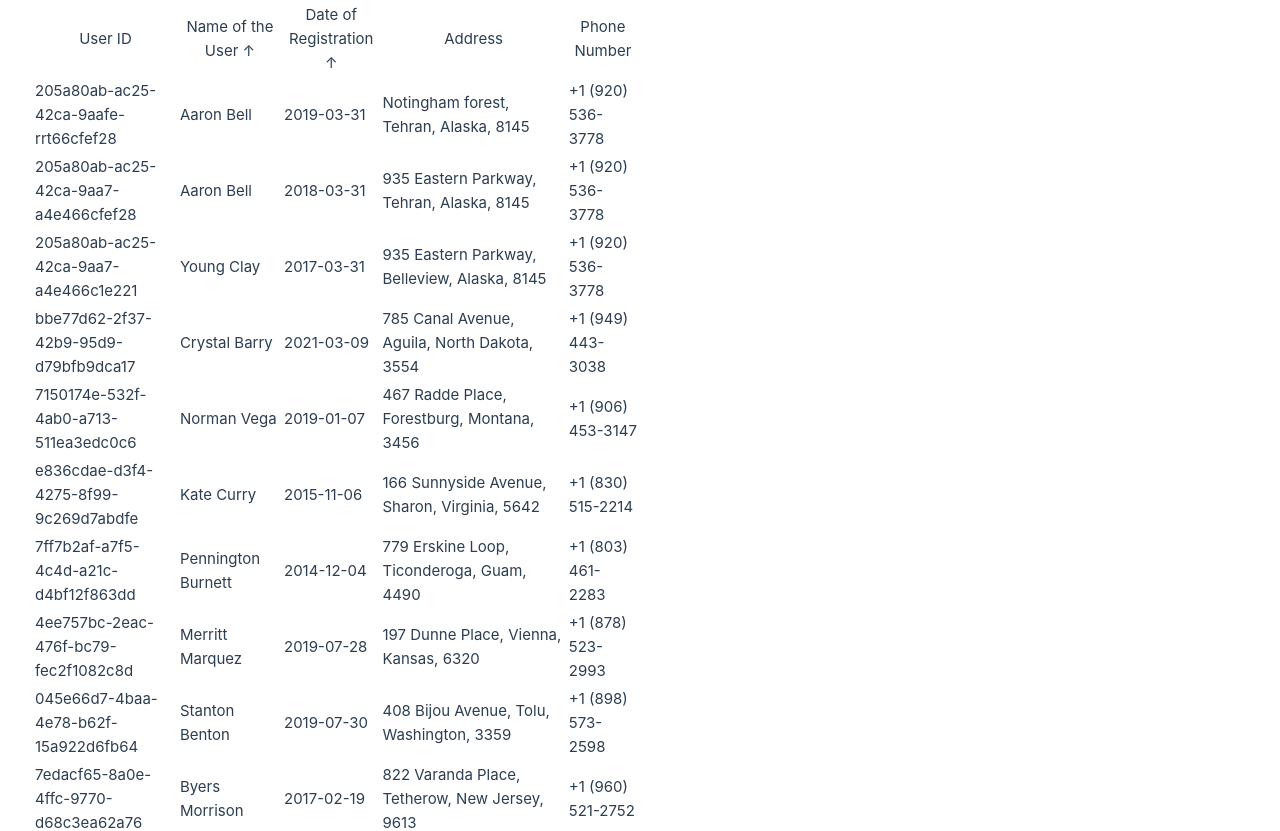
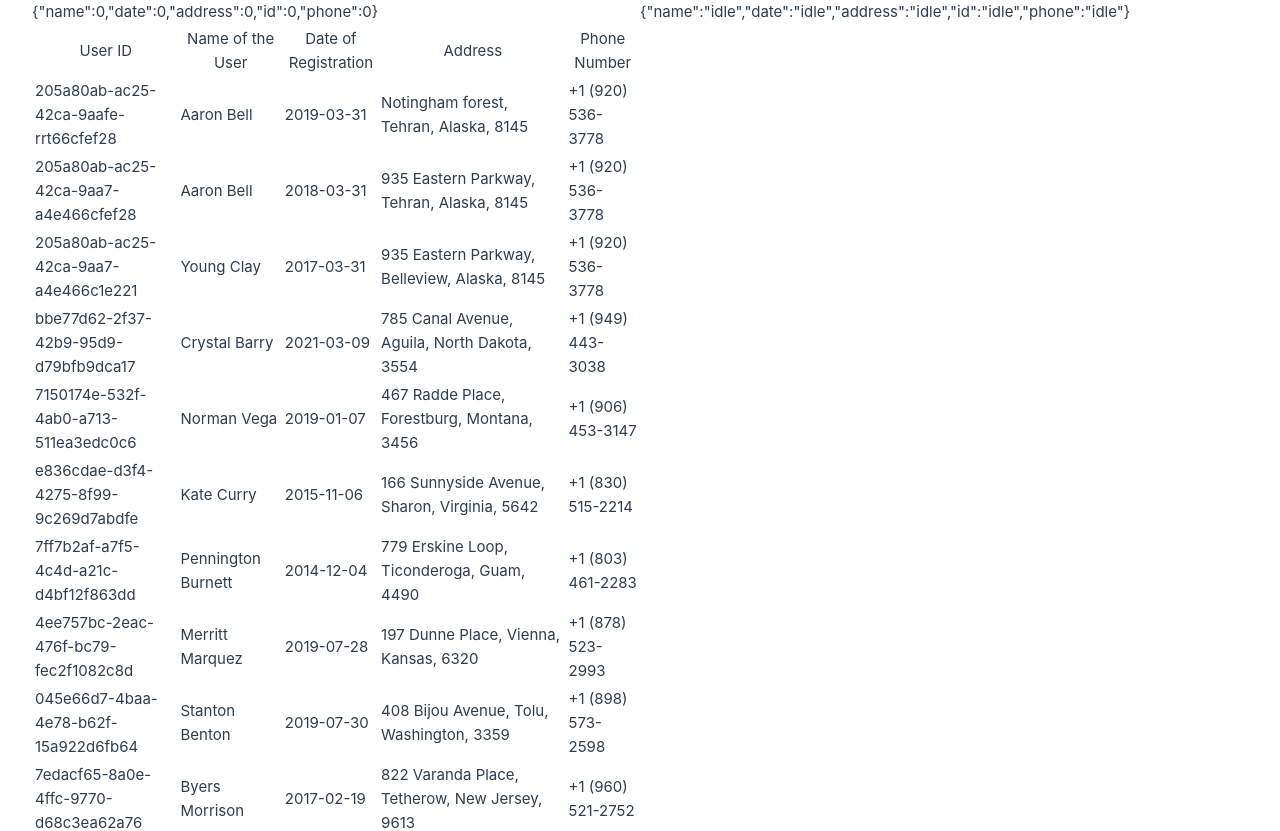
Before and after one commit to dev-mohammadrezaahmadi/advanced-data-vue, a Vue app: page / in a window 1280 px wide. Shown: the top 831 px of the page. Built offline with nearby package versions, Linux system fonts and the light colour scheme.

Commit message:
feat: now sorted items is computed, support multiple column sort by name and date, code style improvements

```diff
--- a/src/components/UserTable.vue
+++ b/src/components/UserTable.vue
@@ -1,11 +1,17 @@
 <template>
+  <p>
+    {{ JSON.stringify(columnsClickCounter) }}
+  </p>
+  <p>
+    {{ JSON.stringify(columnsSortDirection) }}
+  </p>
   <table>
     <thead>
-      <tr>
+      <tr style="border: 1px solid red">
         <th>User ID</th>
-        <th @click="onNameColumnClick">Name of the User {{ sortType === 'asc' ? '↑' : '↓' }}</th>
-        <th @click="onDateColumnClick">
-          Date of Registration {{ sortType === 'asc' ? '↑' : '↓' }}
+        <th @click="toggleSort('name')">Name of the User {{ nameColumnSortDirectionIndicator }}</th>
+        <th @click="toggleSort('date')">
+          Date of Registration {{ dateColumnSortDirectionIndicator }}
         </th>
         <th>Address</th>
         <th>Phone Number</th>
@@ -24,39 +30,81 @@
 </template>
 
 <script setup lang="ts">
-import { ref } from 'vue'
+import { ref, computed } from 'vue'
 import type { User } from '@/types/user'
 import type { Column, Sort } from '@/types/type'
+import { sortByDate, sortByName } from '@/helpers'
 import usersData from '@/data/records.json'
 
 const users = ref<User[]>([...usersData])
-const sortedUsers = ref<User[]>([...users.value])
-const sortType = ref<Sort>('asc')
+const columnsSortDirection = ref<Record<Column, Sort>>({
+  name: 'idle',
+  date: 'idle',
+  address: 'idle',
+  id: 'idle',
+  phone: 'idle',
+})
 
-function toggleSort() {
-  sortType.value = sortType.value === 'asc' ? 'desc' : 'asc'
+const columnsClickCounter = ref<Record<Column, number>>({
+  name: 0,
+  date: 0,
+  address: 0,
+  id: 0,
+  phone: 0,
+})
+
+const nameColumnSortDirectionIndicator = computed(() => {
+  if (columnsSortDirection.value.name === 'asc') {
+    return '↑'
+  } else if (columnsSortDirection.value.name === 'desc') {
+    return '↓'
+  } else {
+    return null
+  }
+})
+
+const dateColumnSortDirectionIndicator = computed(() => {
+  if (columnsSortDirection.value.date === 'asc') {
+    return '↑'
+  } else if (columnsSortDirection.value.date === 'desc') {
+    return '↓'
+  } else {
+    return null
+  }
+})
+
+function toggleSort(column: Column) {
+  columnsClickCounter.value[column]++
+  if (columnsClickCounter.value[column] % 3 === 0) {
+    columnsSortDirection.value[column] = 'idle'
+    return
+  }
+  columnsSortDirection.value[column] = columnsSortDirection.value[column] === 'asc' ? 'desc' : 'asc'
 }
 
-function sortBy(column: Column) {
-  if (column === 'date') {
-    sortedUsers.value = [...users.value].sort((a, b) => {
-      const dateA = new Date(a.date).getTime()
-      const dateB = new Date(b.date).getTime()
-      return sortType.value === 'asc' ? dateA - dateB : dateB - dateA
+const sortedUsers = computed(() => {
+  if (columnsSortDirection.value.name !== 'idle' && columnsSortDirection.value.date !== 'idle') {
+    return [...users.value].sort((a, b) => {
+      const nameComparison = sortByName(a, b, columnsSortDirection.value.name)
+      const dateComparison = sortByDate(a, b, columnsSortDirection.value.date)
+      return nameComparison !== 0 ? nameComparison : dateComparison
     })
-  } else if (column === 'name') {
-    sortedUsers.value = [...users.value].sort((a, b) => {
-      return a.name.localeCompare(b.name) * (sortType.value === 'asc' ? 1 : -1)
-    })
+  } else if (columnsSortDirection.value.name !== 'idle') {
+    return [...users.value].sort((a, b) => sortByName(a, b, columnsSortDirection.value.name))
+  } else if (columnsSortDirection.value.date !== 'idle') {
+    return [...users.value].sort((a, b) => sortByDate(a, b, columnsSortDirection.value.date))
+  } else {
+    return [...users.value]
   }
+})
+</script>
+
+<style scoped lang="css">
+.sticky {
+  border: 1px solid red;
 }
 
-function onDateColumnClick() {
-  toggleSort()
-  sortBy('date')
+thead {
+  border: 1px solid black !important;
 }
-function onNameColumnClick() {
-  toggleSort()
-  sortBy('name')
-}
-</script>
+</style>
```
